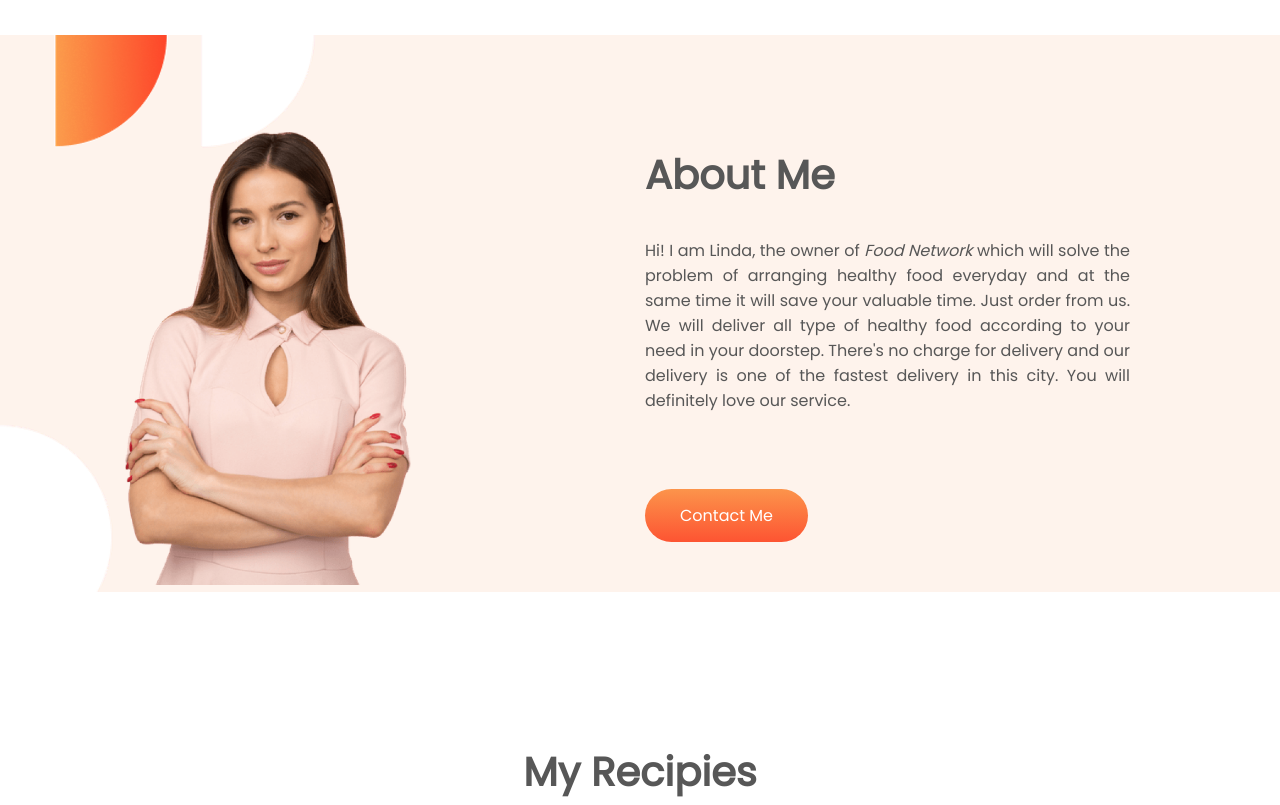
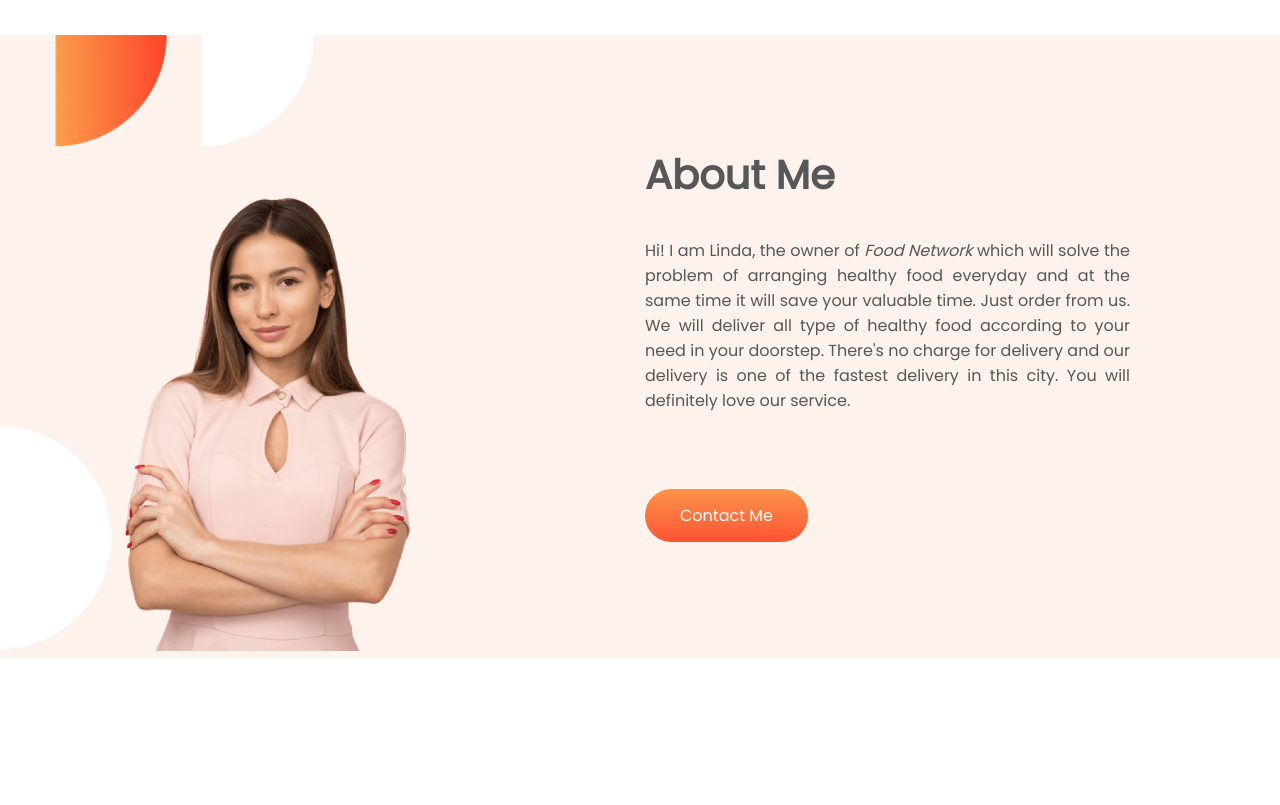
Before and after one commit to sibbirhossain/food-network, a plain HTML site: page index.html in a window 1280 px wide. Shown: the part 720-1525 px from the top of the page. Drawn offline with Linux system fonts and the light colour scheme.

Commit message:
image adjusted

```diff
--- a/css/style.css
+++ b/css/style.css
@@ -98,7 +98,7 @@ h1 {
 .second-image {
     width: 45%;
     margin-left: 120px;
-    margin-top: 97px;
+    margin-top: 163px;
 }
 
 #about-me {
```
